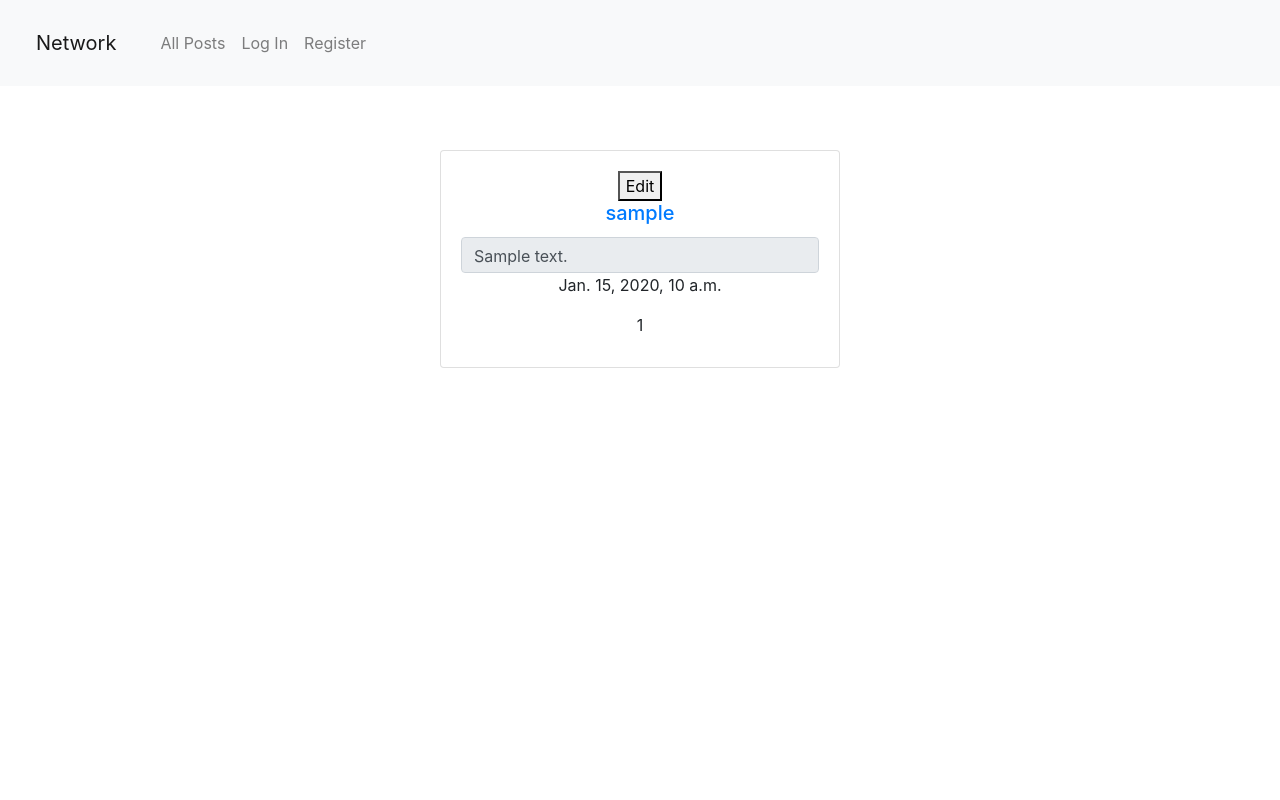
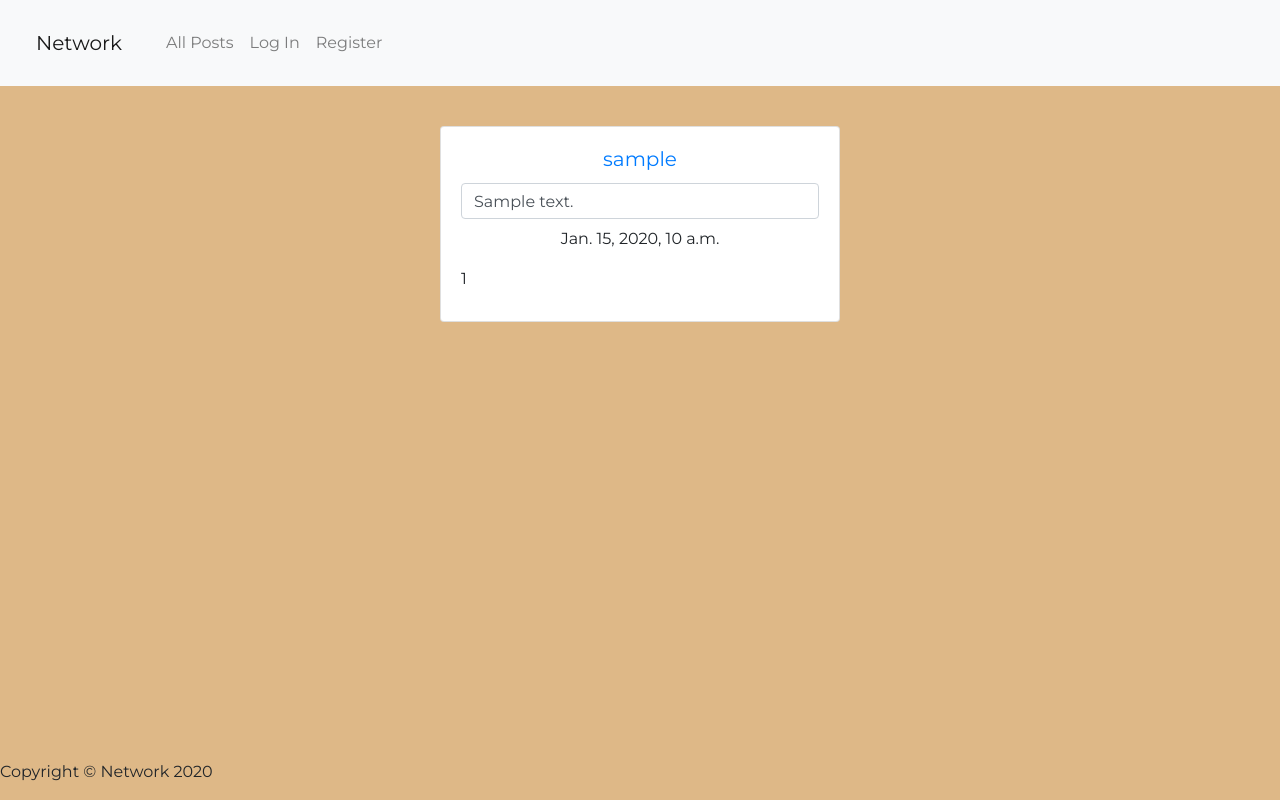
Before and after one commit to Teemobeemo/Network, a Django app: page / in a window 1280 px wide. Run offline with Django 3.2, Linux system fonts and the light colour scheme; tables that the repository leaves empty hold one stand-in row (values such as "Sample post"); some libraries are stand-ins or nearby versions.

Commit message:
💄 Styling!!!!!

```diff
--- a/network/project4/network/static/network/script.js
+++ b/network/project4/network/static/network/script.js
@@ -101,9 +101,10 @@ async function updateLikes() {
 
         // Get the card form the list
         const card = cardbodylist[i]
+        const likeBox = card.getElementsByClassName('like-box').item(0)
 
         // Get references to the dislike and like button
-        const dislike_btn = card.lastElementChild
+        const dislike_btn = likeBox.lastElementChild
         const like_btn = dislike_btn.previousElementSibling
 
         // Continue if the elements are not of type SVG
--- a/network/project4/network/static/network/styles.css
+++ b/network/project4/network/static/network/styles.css
@@ -1,4 +1,12 @@
-.custom-card{
+body {
+  background-color: burlywood;
+  font-family: "Montserrat", sans-serif;
+  min-height: 100vh;
+  display: grid;
+    grid-template-rows: auto 1fr auto;
+}
+
+.custom-card {
   width: 400px;
 }
 
@@ -15,10 +23,44 @@ h2 {
   padding: 20px;
 }
 
-.card-body{
+.card-body {
   margin-bottom: 10px;
 }
 
-.svg-btn{
+.svg-btn {
   cursor: pointer;
+  margin-top: 0.4em;
+  margin-left: 0.5em;
 }
+
+.profileBTN {
+  max-width: 100%;
+}
+
+.profile-card {
+  position: absolute;
+  min-height: 25vh;
+  text-align: center;
+  display: flex;
+  justify-content: space-around;
+  padding: 10px;
+}
+
+@media only screen and (max-width: 993px) {
+  .profile-card {
+    position: relative;
+    max-width: 400px;
+    margin: auto;
+  }
+}
+
+footer {
+}
+
+hero{
+    font-size: 5rem;
+}
+
+.like-box{
+    display: flex; flex-direction: row;
+}
--- a/network/project4/network/templates/network/index.html
+++ b/network/project4/network/templates/network/index.html
@@ -16,26 +16,30 @@
             <button class="btn btn-primary float-right" type="submit">Post!</button>
         </form>
     </div>
+    <div style="min-height: 3rem; "></div>
 
     {% endif %}
 
-    <div style="min-height: 3rem; "></div>
 
     <!-- Posts -->
     {% for post in posts %}
     <div class="card text-center custom-card mx-auto mt-3">
         <div class="card-body" id={{post.id}}>
-            <button id="edit-btn-{{post.id}}" onclick="showEditBtn('{{post.id}}')">Edit</button>
+
+            <a href="/profile/?username={{post.creator}}">
+                <h5 class="card-title">{{post.creator}}</h5>
+            </a>
+
+            <textarea name="content" id="textarea-{{post.id}}" class="form-control textarea"
+                oninput='this.style.height = "";this.style.height = this.scrollHeight + "px"' style="resize: none; background-color: #FFFFFF;"
+                readonly>{{post.content}}</textarea>
+
+            <p class="card-text mt-2">{{post.created_at}}</p>
 
             <button style="display: none;" onclick="acceptBtn('{{post.id}}')" id="accept-{{post.id}}">👍</button>
             <button style="display: none;" onclick="declineBtn('{{post.id}}')" id="decline-{{post.id}}">👎</button>
 
-            <a href="/profile/?username={{post.creator}}">
-                <h5 class="card-title">{{post.creator}}</h5>
-            </a>
-            <textarea name="content" id="textarea-{{post.id}}" class="form-control textarea" oninput='this.style.height = "";this.style.height = this.scrollHeight + "px"' style="resize: none;"
-                readonly>{{post.content}}</textarea>
-            <p class="card-text">{{post.created_at}}</p>
+            <div class="ml-auto float-left like-box" style="display: flex; flex-direction: row;">
                 <p class="card-text" id="like-{{post.id}}">{{post.likes}}</p>
 
                 <!-- Like button -->
@@ -50,16 +54,25 @@
                 </svg>
 
                 <!-- Disklike  -->
-            <svg style="display: none" onclick="handleDisLike({{post.id}})" width="1em" height="1em" viewBox="0 0 16 16"
-                class="bi bi-heart-fill svg-btn" fill="currentColor" xmlns="http://www.w3.org/2000/svg">
+                <svg style="display: none" onclick="handleDisLike({{post.id}})" width="1em" height="1em"
+                    viewBox="0 0 16 16" class="bi bi-heart-fill svg-btn" fill="currentColor"
+                    xmlns="http://www.w3.org/2000/svg">
                     <path fill-rule="evenodd"
                         d="M8 1.314C12.438-3.248 23.534 4.735 8 15-7.534 4.736 3.562-3.248 8 1.314z" />
                 </svg>
                 {% endif %}
+                {% endif %}
 
+            </div>
 
+            {% if request.user.is_authenticated %}
+                {% if request.user.id == post.creator.id %}
+                <button id="edit-btn-{{post.id}}" class="ml-auto float-right btn btn-primary"
+                    onclick="showEditBtn('{{post.id}}')">Edit</button>
+                {% endif %}
+                {% else %}
+            {% endif %}
 
-            {% endif %}
 
 
         </div>
--- a/network/project4/network/templates/network/layout.html
+++ b/network/project4/network/templates/network/layout.html
@@ -1,12 +1,16 @@
 {% load static %}
 <!DOCTYPE html>
 <html lang="en">
+
 <head>
     <title>{% block title %}Social Network{% endblock %}</title>
     <meta name="viewport" content="width=device-width, initial-scale=1.0">
-        <link rel="stylesheet" href="https://stackpath.bootstrapcdn.com/bootstrap/4.4.1/css/bootstrap.min.css" integrity="sha384-Vkoo8x4CGsO3+Hhxv8T/Q5PaXtkKtu6ug5TOeNV6gBiFeWPGFN9MuhOf23Q9Ifjh" crossorigin="anonymous">
+    <link rel="stylesheet" href="https://stackpath.bootstrapcdn.com/bootstrap/4.4.1/css/bootstrap.min.css"
+        integrity="sha384-Vkoo8x4CGsO3+Hhxv8T/Q5PaXtkKtu6ug5TOeNV6gBiFeWPGFN9MuhOf23Q9Ifjh" crossorigin="anonymous">
+        <link href="https://fonts.googleapis.com/css2?family=Montserrat:wght@300;400;600;800&display=swap" rel="stylesheet">
     <link href="{% static 'network/styles.css' %}" rel="stylesheet">
 </head>
+
 <body>
 
     <nav class="navbar navbar-expand-lg navbar-light bg-light">
@@ -17,7 +21,8 @@
             <ul class="navbar-nav mr-auto">
                 {% if user.is_authenticated %}
                 <li class="nav-item">
-                        <a class="nav-link" href="/profile/?username={{user.username}}"><strong>{{ user.username }}</strong></a>
+                    <a class="nav-link"
+                        href="/profile/?username={{user.username}}"><strong>{{ user.username }}</strong></a>
                 </li>
                 {% endif %}
                 <li class="nav-item">
@@ -41,9 +46,14 @@
             </ul>
         </div>
     </nav>
-
+    <div class="mt-4">
         {% block body %}
         {% endblock %}
     </div>
+
+    <footer>
+        <p>Copyright © Network 2020</p>
+    </footer>
+
 </body>
 </html>
```
Also changed, not shown: network/project4/network/templates/network/follow.html (+25 -11 lines), network/project4/network/templates/network/profile.html (+62 -10 lines). Lines whose indentation alone changed are shown as unchanged.
